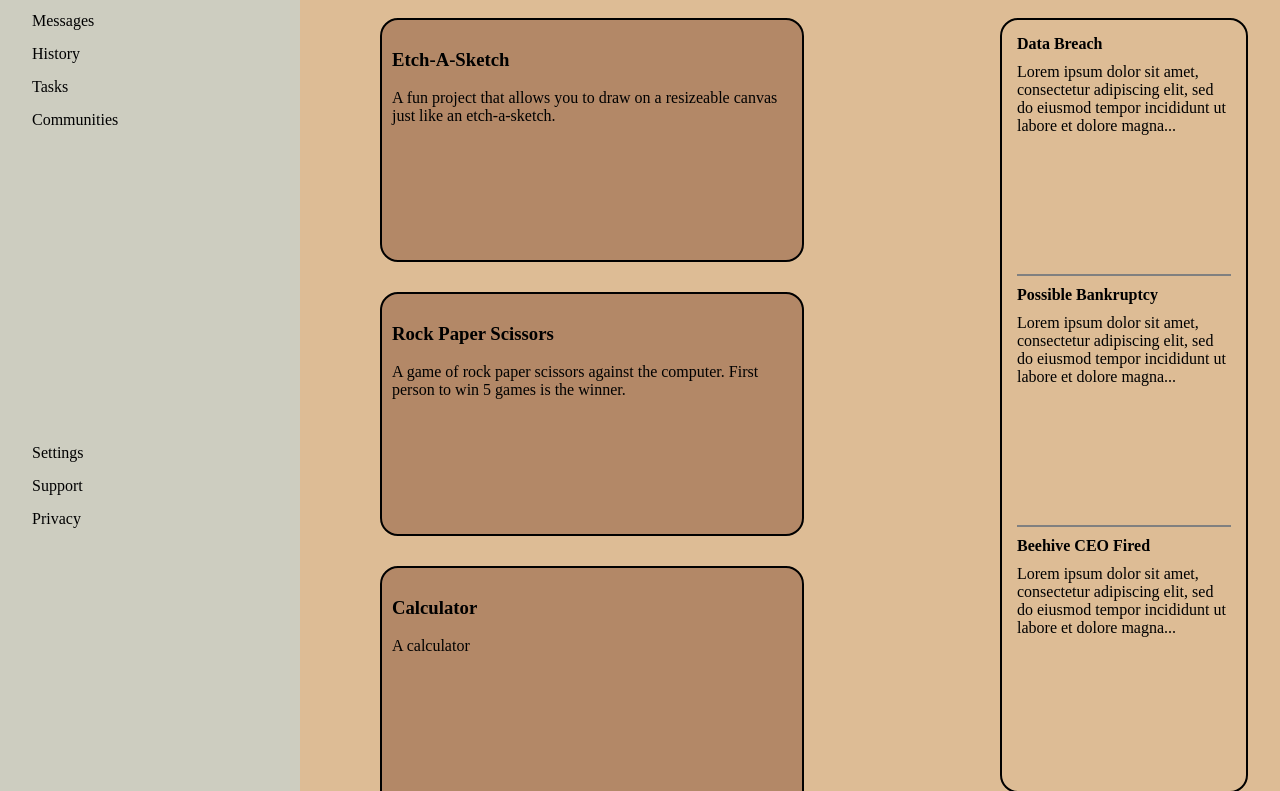
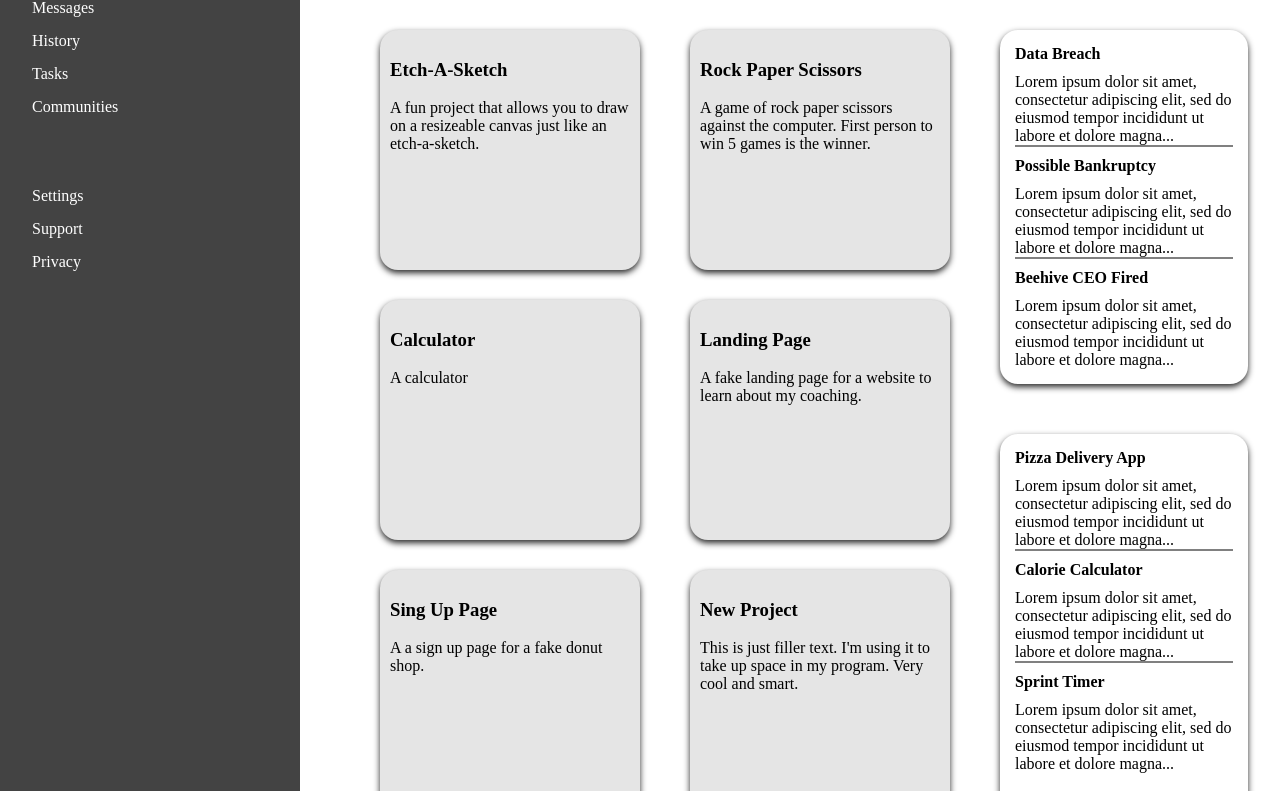
Before and after one commit to mannbmx/Dashboard, a plain HTML site: page index.html in a window 1280 px wide. Shown: the part 202-993 px from the top of the page. Drawn offline with Linux system fonts and the light colour scheme.

Commit message:
Improved layout of content and update styling

```diff
--- a/style.css
+++ b/style.css
@@ -13,9 +13,10 @@ body{
 #sidebar{
     grid-row: 1/3;
     display: grid;
-    grid-template-rows: .1fr .4fr 1fr;
+    grid-template-rows: .1fr .25fr 1fr;
     padding-left: 2rem;
-    background-color: #cdcdc0;
+    background-color: #434343;
+    color: white;
 }
 
 .logo{
@@ -40,7 +41,7 @@ ul{
 .settingControls{
     display: grid;
     gap: 15px;
-    padding-top: 1.5em;
+    padding-top: 0;
 }
 
 /* header */
@@ -49,8 +50,10 @@ ul{
     display: grid;
     grid-template: repeat(2, 1fr)/ repeat(3, 1fr);
     padding-top: 1.5em;
+    margin-bottom: 20px;
     row-gap: 20px;
-    background-color: #626d71;
+    background-color: #76cae8;
+    box-shadow: 1px 4px 8px rgb(41, 41, 41);
 }
 
 #searchCont{
@@ -125,6 +128,7 @@ button{
 
 .helloMessage{
     align-self: center;
+    font-size: .8em;
 }
 
 .hiThere,
@@ -137,16 +141,17 @@ button{
 
 #content{
     display: grid;
-    grid-template-columns: 1fr .4fr;
-    grid-template-rows: 1fr 1fr;
-    row-gap: 4em;
-    background-color: #ddbc95;
+    grid-template-columns: fit-content(1fr) .6fr;
+    grid-template-rows: fit-content(11em) 1fr 1fr;
+    column-gap: 50px;
+    row-gap: 50px;
+    background-color: #ffffff;
 }
 
 .projects{
     grid-row: 1/3;
     display: grid;
-    grid-template-columns: repeat(auto-fit, minmax(350px, 400px));
+    grid-template-columns: auto 1fr;
     justify-items: start;
     row-gap: 30px;
     column-gap: 50px;
@@ -156,21 +161,23 @@ button{
 }
 
 .card{
-    border: 2px solid black;
     border-radius:18px;
     padding: 10px;
-    width: 400px;
+    width: 15rem;
     height: 220px;
-    background-color: #b38867;
+    background-color: rgb(229, 229, 229);
+    box-shadow: 0 3px 6px rgb(41, 41, 41);
 }
 
 .announcements{
     display: grid;
-    border: 2px solid black;
+    grid-row: 1/2;
+    grid-template-rows: fit-content(11em) fit-content(11em) fit-content(11em);
     border-radius: 18px;
     padding: 15px;
     margin-right: 2rem;
     margin-top: 2rem;
+    box-shadow: 0 3px 6px rgb(41, 41, 41);
 }
 
 h4{
@@ -194,7 +201,9 @@ p{
 
 .trending{
     display: grid;
-    border: 2px solid black;
+    grid-row: 2/3;
+    grid-template-rows: fit-content(11em) fit-content(11em) fit-content(11em);
+    box-shadow: 0 3px 6px rgb(41, 41, 41);
     border-radius: 18px;
     padding: 15px;
     margin-right: 2rem;
```
Also changed, not shown: index.html (+1 -1 lines).
